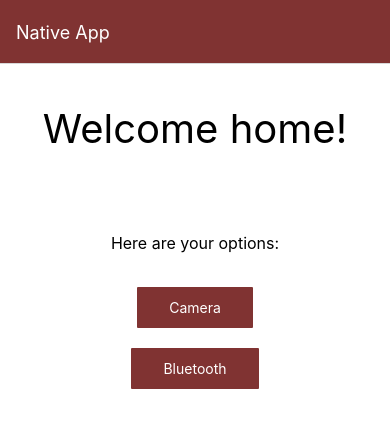
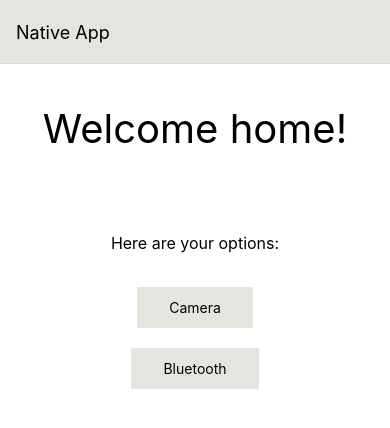
Before and after one commit to oliviahedlund/KandidatNative, a React Native app in the folder native-app/: screen /Home in a window 390 px wide. Shown: the top 428 px of the page. Built offline with nearby package versions, Linux system fonts and the light colour scheme.

Commit message:
nativeApp-skal

```diff
--- a/native-app/App.js
+++ b/native-app/App.js
@@ -6,10 +6,5 @@ export default function App() {
   return (
     <StatusBar style="auto" />,
     <Navigator/>
-    /*
-    <NavigationContainer>
-      <DrawerNav/>
-    </NavigationContainer>
-    */
   );
 }
--- a/native-app/screens/HomeScreen.js
+++ b/native-app/components/ButtonContainer.js
@@ -1,13 +1,10 @@
 import React from "react";
-import { Text, View } from 'react-native';
-import { Pressable } from 'react-native';
+import { Text, View, Pressable } from 'react-native';
 import styles from '../styles/styles';
-import { SafeAreaView } from "react-native";
 
-const HomeScreen = ({navigation}) => {
+const ButtonContainer = ({navigation}) => {
     return (
-        <SafeAreaView style={styles.container}>
-            <Text style={styles.h1}>Welcome home!</Text>
+        <View>
             <Text style={styles.h3}>Here are your options:</Text>
 
             <View style={styles.innerContainer}>
@@ -16,14 +13,15 @@ const HomeScreen = ({navigation}) => {
                     onPress={() => navigation.navigate('Camera')}>
                     <Text style={styles.buttonText}>Camera</Text>
                 </Pressable>
+
                 <Pressable
                     style={styles.button}
                     onPress={() => navigation.navigate('Bluetooth')}>
                     <Text style={styles.buttonText}>Bluetooth</Text>
                 </Pressable>
             </View>
-        </SafeAreaView>
+        </View>
     );
 }
 
-export default HomeScreen;
+export default ButtonContainer;
--- a/native-app/screens/CameraScreen.js
+++ b/native-app/components/screens/Bluetooth.js
@@ -1,16 +1,16 @@
 import React from "react";
 import { Text, View } from 'react-native';
 import { SafeAreaView } from "react-native";
-import styles from '../styles/styles';
+import styles from '../../styles/styles';
 
-const CameraScreen = ({navigation}) => {
+const BluetoothScreen = ({navigation}) => {
     return (
         <SafeAreaView style={styles.container}>
             <View style={styles.innerContainer}>
-                <Text>Welcome to camera!</Text>
+                <Text>Welcome to Bluetooth!</Text>
             </View>
         </SafeAreaView>
     );
 }
 
-export default CameraScreen;
+export default BluetoothScreen;
--- a/native-app/screens/BluetoothScreen.js
+++ b/native-app/components/screens/Camera.js
@@ -1,16 +1,16 @@
 import React from "react";
 import { Text, View } from 'react-native';
 import { SafeAreaView } from "react-native";
-import styles from '../styles/styles';
+import styles from '../../styles/styles';
 
-const BluetoothScreen = ({navigation}) => {
+const CameraScreen = ({navigation}) => {
     return (
         <SafeAreaView style={styles.container}>
             <View style={styles.innerContainer}>
-                <Text>Welcome to Bluetooth!</Text>
+                <Text>Welcome to camera!</Text>
             </View>
         </SafeAreaView>
     );
 }
 
-export default BluetoothScreen;
+export default CameraScreen;
--- /dev/null
+++ b/native-app/components/screens/Home.js
@@ -0,0 +1,15 @@
+import React from "react";
+import { Text, SafeAreaView} from 'react-native';
+import styles from '../../styles/styles';
+import ButtonContainer from "../ButtonContainer";
+
+const HomeScreen = ({navigation}) => {
+    return (
+        <SafeAreaView style={styles.container}>
+            <Text style={styles.h1}>Welcome home!</Text>
+            <ButtonContainer navigation={navigation}/>
+        </SafeAreaView>
+    );
+}
+
+export default HomeScreen;
--- a/native-app/routes/HomeStack.js
+++ b/native-app/routes/HomeStack.js
@@ -1,9 +1,9 @@
 import React from 'react';
 import { NavigationContainer } from '@react-navigation/native';
 import { createNativeStackNavigator } from '@react-navigation/native-stack';
-import Home from '../screens/HomeScreen';
-import Camera from '../screens/CameraScreen';
-import Bluetooth from '../screens/BluetoothScreen';
+import Home from '../components/screens/Home';
+import Camera from '../components/screens/Camera';
+import Bluetooth from '../components/screens/Bluetooth';
 
 const Stack = createNativeStackNavigator();
 
@@ -14,9 +14,9 @@ export default function Navigator(){
             <Stack.Navigator
                 initialRouteName="Home"
                 screenOptions={{headerStyle: {
-                    backgroundColor: '#803332'
+                    backgroundColor: '#e5e4df'
                 },
-                headerTintColor: '#ffff',
+                headerTintColor: '#000',
                 headerTitleStyle: {
                     fontWeight: 'normal',
                 },
--- a/native-app/styles/styles.js
+++ b/native-app/styles/styles.js
@@ -8,12 +8,12 @@ const styles = StyleSheet.create({
       paddingHorizontal: 32,
       borderRadius: 1,
       elevation: 3,
-      backgroundColor: '#803332',
+      backgroundColor: '#e5e4df',
       margin: 10,
     },
 
     buttonText: {
-        color: '#ffff'
+        color: '#000'
     },
 
     h1:{
@@ -23,7 +23,8 @@ const styles = StyleSheet.create({
     },
 
     h3: {
-        fontSize: 16
+        fontSize: 16,
+        textAlign:'center',
     },
 
     innerContainer: {
@@ -39,11 +40,10 @@ const styles = StyleSheet.create({
       flexDirection: 'column',
       backgroundColor: '#ffff',
       alignItems: 'center',
-
     },
 
     navBar: {
-        backgroundColor: '#803332'
+        backgroundColor: '#e5e4df'
 
     }
 
```
